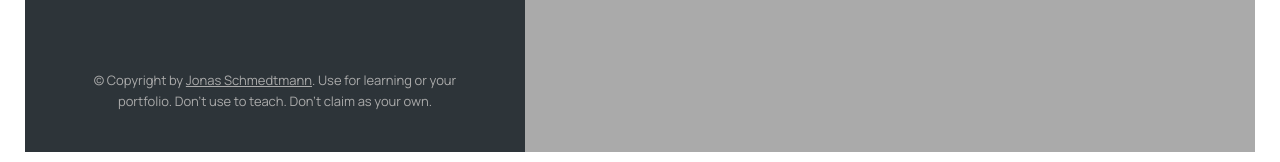
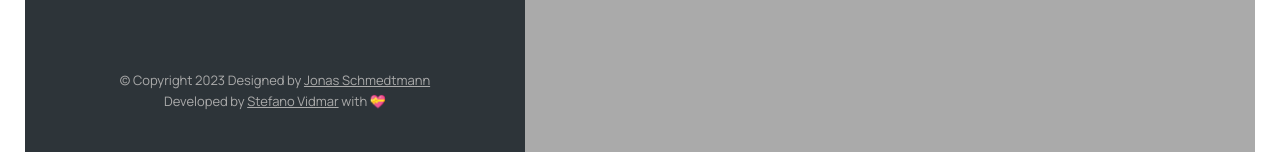
Before and after one commit to stefanovidmar2005/Mapty-From-Scratch, a plain HTML site: page index.html in a window 1280 px wide. Shown: the part 623-785 px from the top of the page. Drawn offline with nearby package versions, Linux system fonts and the light colour scheme.

Commit message:
changed title and attribution

```diff
--- a/index.html
+++ b/index.html
@@ -35,7 +35,7 @@
     <link rel="stylesheet" href="style.css" />
 
     <script defer src="script.js"></script>
-    <title>mapty // Map your workouts</title>
+    <title>Mapty | Keep track of all your workouts in one map</title>
   </head>
   <body>
     <div class="sidebar">
@@ -85,14 +85,22 @@
       </ul>
 
       <p class="copyright">
-        &copy; Copyright by
+        &copy; Copyright 2023 Designed by
         <a
           class="twitter-link"
           target="_blank"
           href="https://twitter.com/jonasschmedtman"
           >Jonas Schmedtmann</a
-        >. Use for learning or your portfolio. Don't use to teach. Don't claim
-        as your own.
+        >
+        <br />
+        Developed by
+        <a
+          class="twitter-link"
+          target="_blank"
+          href="https://github.com/stefanovidmar2005"
+          >Stefano Vidmar</a
+        >
+        with 💝
       </p>
     </div>
     <div class="alert__messages alert__messages-hidden alert-messages-red">
```
